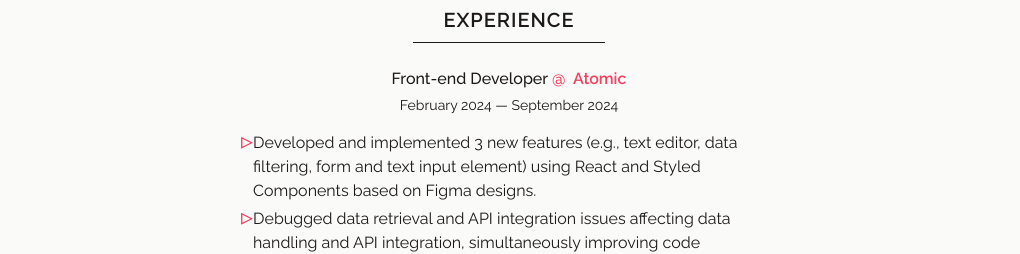
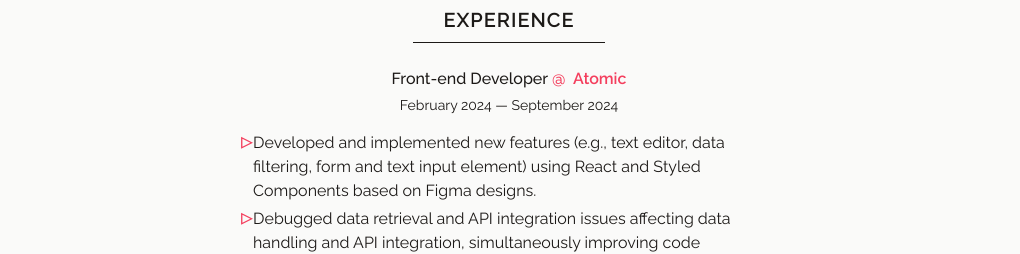
Before and after one commit to rawera-daniel/personal-portfolio, a React (Vite) app: page / in a window 1280 px wide. Shown: the part 840-1094 px from the top of the page, without its empty margins (131-1151 px from the left). Built offline with nearby package versions, Linux system fonts and the light colour scheme; the HTML template or start-up script is replaced by a standard one.

Commit message:
feat: update experience with latest information

```diff
--- a/src/features/Experience.jsx
+++ b/src/features/Experience.jsx
@@ -18,7 +18,7 @@ function Experience() {
           </ExperienceDuration>
           <ExperienceList>
             <ExperienceLists>
-              Developed and implemented 3 new features (e.g., text editor, data
+              Developed and implemented new features (e.g., text editor, data
               filtering, form and text input element) using React and Styled
               Components based on Figma designs.
             </ExperienceLists>
```
